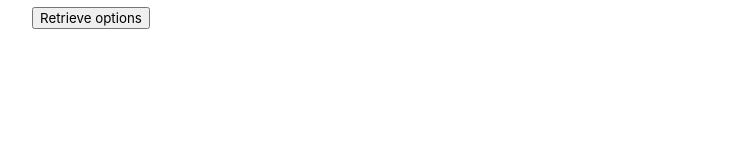
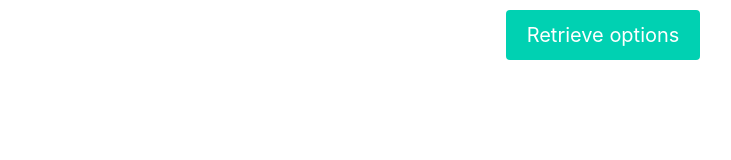
Before and after one commit to weirdyang/sgsew-mysql-backend, a website: page views/test.html in a window 1280 px wide. Shown: the whole page, without its empty margins (37-768 px from the left). Drawn offline with nearby package versions, Linux system fonts and the light colour scheme.

Commit message:
adding css

```diff
--- a/views/test.html
+++ b/views/test.html
@@ -15,13 +15,24 @@
     }
 
     .display-card {
-        padding: 5px;
+        padding: 10px;
         margin: 5px;
+        border-radius: 6px;
+    }
+
+    .nav-bar {
+        padding-top: 5px;
+        padding-bottom: 5px;
+
     }
 </style>
 
 <body class="container">
-    <button id="getOptionsButton">Retrieve options</button>
+    <section class="nav-bar level">
+        <div class="level-item">
+            <button id="getOptionsButton" class="button is-medium is-primary">Retrieve options</button>
+        </div>
+    </section>
     <article id="main" class="row columns is-multiline">
 
     </article>
```
